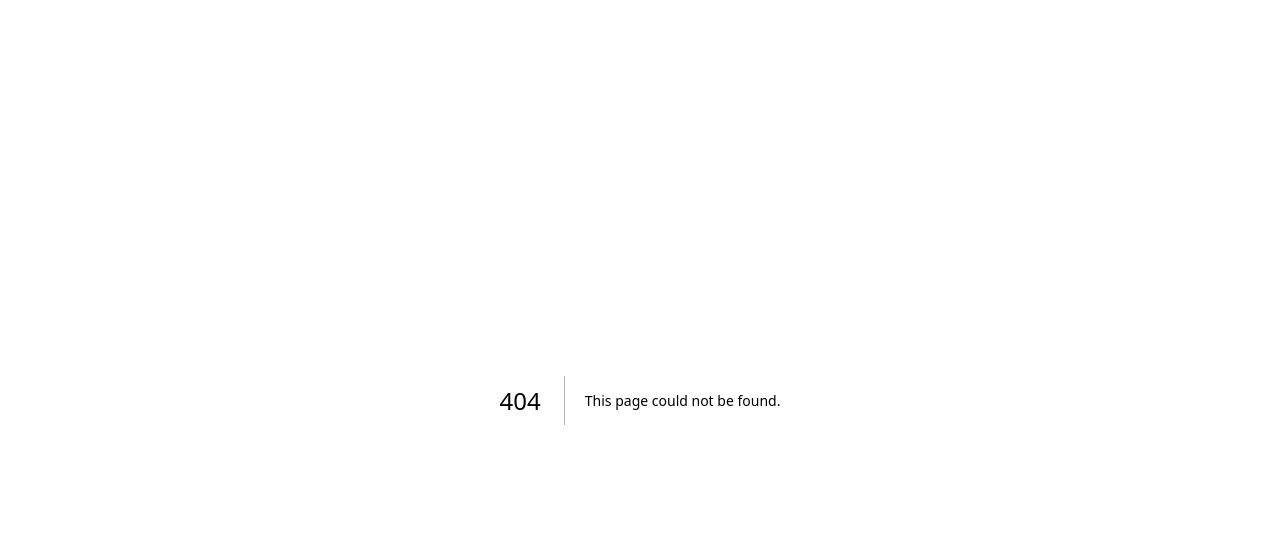
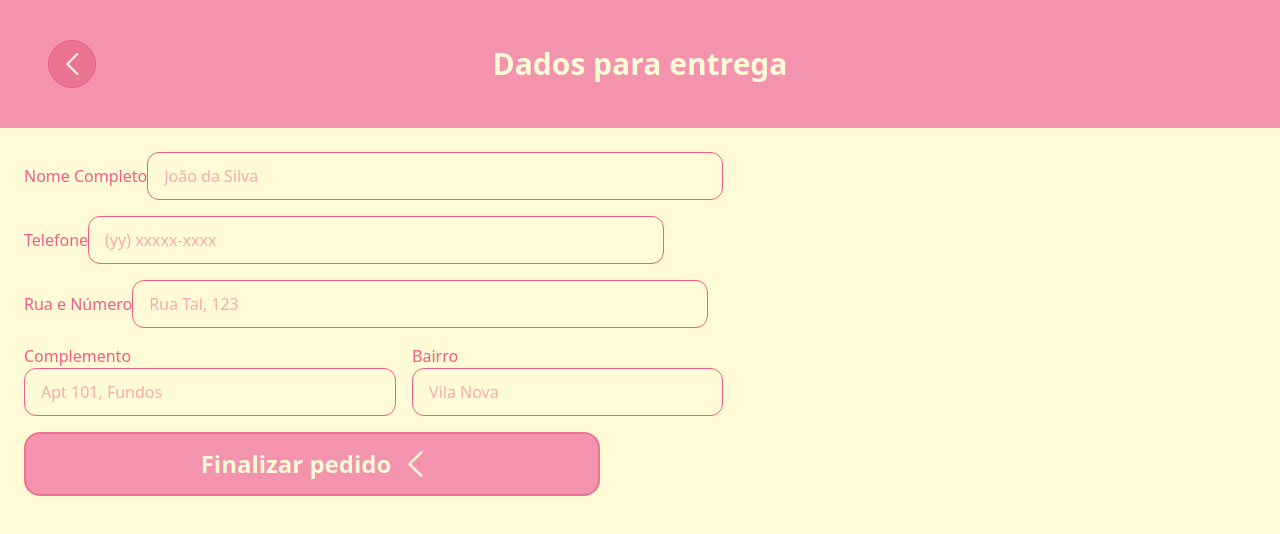
Before and after one commit to odutra-dev/projeto-5dsm, a Next.js app in the folder web/: page /entrega in a window 1280 px wide. Before the commit this address had no page. Shown: the top 534 px of the page. Built offline with nearby package versions, Linux system fonts and the light colour scheme.

Commit message:
feat(web): finaliza o design da tela de dados de entrega
closes: #31

```diff
--- /dev/null
+++ b/web/src/app/entrega/page.tsx
@@ -0,0 +1,79 @@
+import Header from "@/components/Header";
+import Image from "next/image";
+
+export const Entrega = () => {
+  return (
+    <>
+      <Header icon="back" title="Dados para entrega" link="/carrinho" />
+
+      <main className="mt-6 flex justify-center flex-col  px-6 w-full">
+        <div className="flex flex-col gap-4">
+          <div>
+            <label htmlFor="" className="text-primary-text">
+              Nome Completo
+            </label>
+            <input
+              type="text"
+              className="p-2 md:p-4 w-full md:max-w-xl rounded-xl border-1 h-12 border-primary-text text-primary-text"
+              placeholder="João da Silva"
+            />
+          </div>
+          <div>
+            <label htmlFor="" className="text-primary-text">
+              Telefone
+            </label>
+            <input
+              type="tel"
+              className="p-2 md:p-4 w-full md:max-w-xl rounded-xl border-1 h-12 border-primary-text text-primary-text"
+              placeholder="(yy) xxxxx-xxxx"
+            />
+          </div>
+          <div>
+            <label htmlFor="" className="text-primary-text">
+              Rua e Número
+            </label>
+            <input
+              type="text"
+              className="p-2 md:p-4 w-full md:max-w-xl rounded-xl border-1 h-12 border-primary-text text-primary-text"
+              placeholder="Rua Tal, 123"
+            />
+          </div>
+          <div className="flex gap-4">
+            <div>
+              <label htmlFor="" className="text-primary-text">
+                Complemento
+              </label>
+              <input
+                type="text"
+                className="p-2 md:p-4 w-full md:max-w-xl rounded-xl border-1 h-12 border-primary-text text-primary-text"
+                placeholder="Apt 101, Fundos"
+              />
+            </div>
+            <div>
+              <label htmlFor="" className="text-primary-text">
+                Bairro
+              </label>
+              <input
+                type="text"
+                className="p-2 md:p-4 w-full md:max-w-xl rounded-xl border-1 h-12 border-primary-text text-primary-text"
+                placeholder="Vila Nova"
+              />
+            </div>
+          </div>
+
+          <button className="flex justify-center items-center gap-4 mb-6 w-full md:max-w-xl h-12 md:h-16 bg-primary border-2 border-primary-foreground rounded-2xl text-secondary font-bold text-xl md:text-2xl">
+            Finalizar pedido
+            <Image
+              src="/back.svg"
+              alt="seta que aponta para a direita"
+              width={16}
+              height={16}
+            />
+          </button>
+        </div>
+      </main>
+    </>
+  );
+};
+
+export default Entrega;
```
